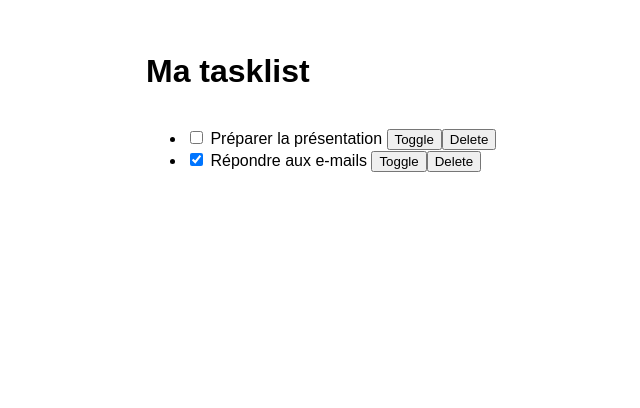
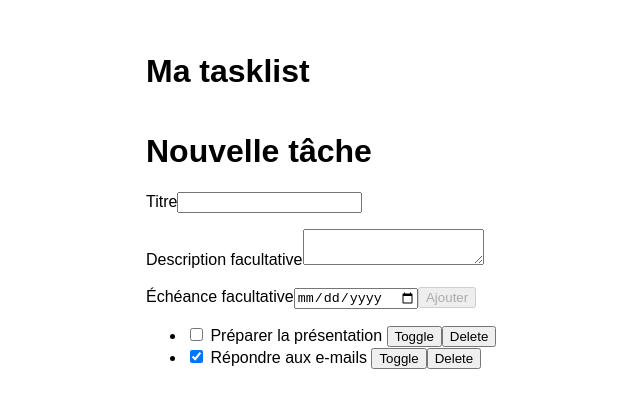
Before and after one commit to AyXxos/to-do-list-angular, an Angular app: page / in a window 1280 px wide. Shown: the top 408 px of the page, without its empty margins (134-774 px from the left). Built offline with nearby package versions, Linux system fonts and the light colour scheme.

Commit message:
/Create : add task form

```diff
--- a/src/app/app.html
+++ b/src/app/app.html
@@ -2,7 +2,7 @@
   <header class="task-list__header">
     <h1>Ma tasklist</h1>
   </header>
-
+  <app-task-form />
   <app-task-list
     [tasks]="taskList().tasks()"
     (toggled)="onTaskToggled($event)"
--- a/src/app/app.ts
+++ b/src/app/app.ts
@@ -2,9 +2,10 @@ import { Component, signal, inject } from '@angular/core';
 import { TaskList } from './interfaces/taskList';
 import { TaskStorage } from './services/task-storage';
 import { TaskListComponent } from './components/task-list/task-list';
+import { TaskForm } from './components/task-form/task-form';
 
 @Component({
-  imports: [TaskListComponent],
+  imports: [TaskListComponent, TaskForm],
   selector: 'app-root',
   styleUrl: './app.css',
   templateUrl: './app.html',
--- /dev/null
+++ b/src/app/components/task-form/task-form.html
@@ -0,0 +1,23 @@
+<h1>Nouvelle tâche</h1>
+<form [formGroup]="form" (ngSubmit)="submit()">
+    <label for="title">Titre</label>
+    <input id="title" formControlName="title" aria-describedby="title-error" [attr.aria-invalid]="form.controls.title.invalid
+      && form.controls.title.touched">
+    <p id="title-error" aria-live="polite">
+        @if (form.controls.title.touched
+        && form.controls.title.invalid) {
+        Le titre doit contenir au moins 3 caractères.
+        }
+    </p>
+
+    <label for="description">Description facultative</label>
+    <textarea id="description" formControlName="description"></textarea>
+    <br>
+    <br>
+    <label for="due">Échéance facultative</label>
+    <input id="due" type="date" formControlName="dueDate">
+
+    <button type="submit" [disabled]="form.invalid">
+        Ajouter
+    </button>
+</form>
--- /dev/null
+++ b/src/app/components/task-form/task-form.ts
@@ -0,0 +1,35 @@
+import { Component, inject } from '@angular/core';
+import { FormControl, FormGroup,
+  ReactiveFormsModule, Validators }
+  from '@angular/forms';
+import { TaskStorage } from '../../services/task-storage';
+@Component({
+  selector: 'app-task-form', standalone: true,
+  imports: [ReactiveFormsModule],
+  templateUrl: './task-form.html'
+})
+export class TaskForm {
+  private readonly taskStorage = inject(TaskStorage);
+  readonly form = new FormGroup({
+    title: new FormControl('', {
+      nonNullable: true,
+      validators: [Validators.required,
+        Validators.minLength(3)]
+    }),
+    description: new FormControl('', { nonNullable: true }),
+    dueDate: new FormControl('', { nonNullable: true }),
+    done: new FormControl(false, { nonNullable: true }),
+    createdAt: new FormControl(new Date(), { nonNullable: true }),
+    updatedAt: new FormControl(new Date(), { nonNullable: true })
+  });
+  submit() {
+    if (this.form.valid) {
+      const taskData = this.form.getRawValue();
+      this.taskStorage.addTask({
+        title: taskData.title,
+        description: taskData.description,
+        dueDate: taskData.dueDate || undefined,
+      });
+    }
+  }
+}
```
